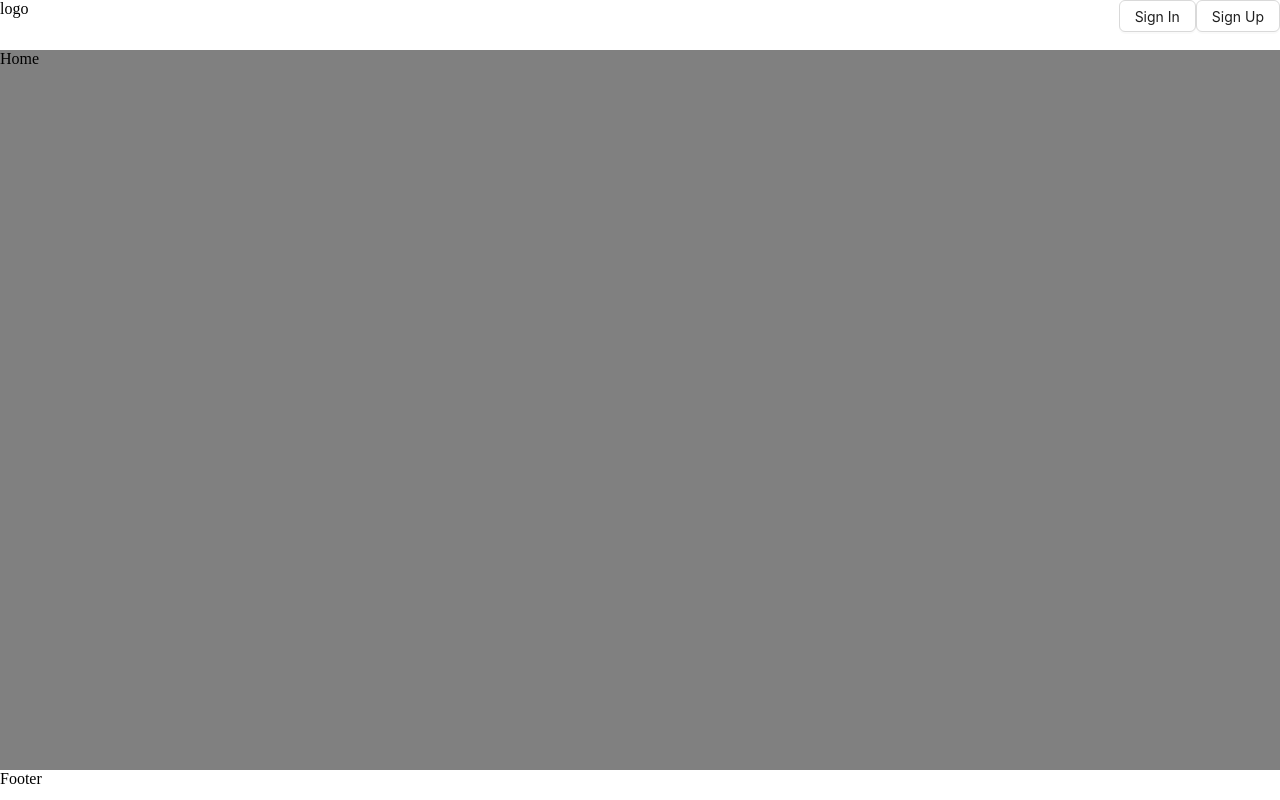
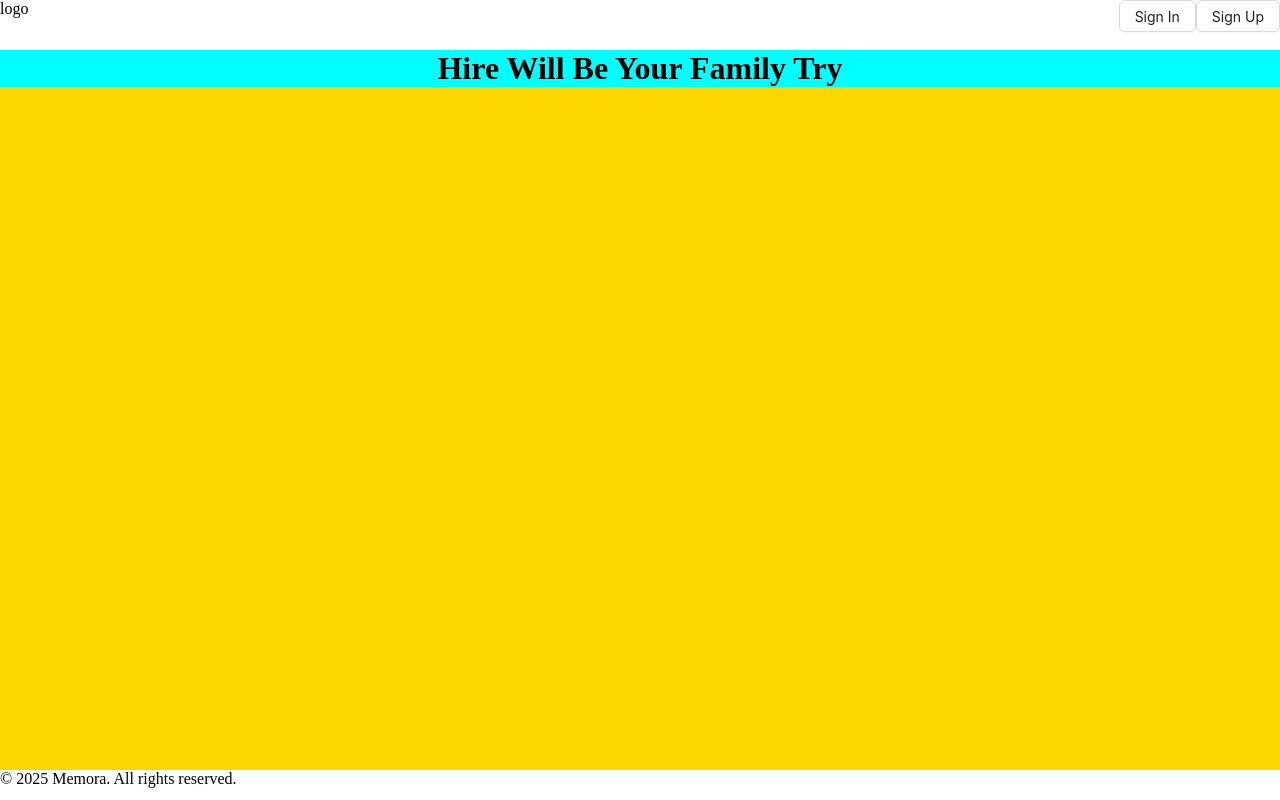
Before and after one commit to Nairi-Khachatryan/Memora, a React (Vite) app in the folder frontend/: page / in a window 1280 px wide. Built offline with nearby package versions, Linux system fonts and the light colour scheme.

Commit message:
add profile and home page styles

```diff
--- a/frontend/index.html
+++ b/frontend/index.html
@@ -3,7 +3,7 @@
   <head>
     <meta charset="UTF-8" />
     <meta name="viewport" content="width=device-width, initial-scale=1.0" />
-    <title>Focus</title>
+    <title>Memora</title>
   </head>
   <body>
     <div id="root"></div>
--- a/frontend/package.json
+++ b/frontend/package.json
@@ -14,6 +14,7 @@
     "antd": "^5.27.4",
     "react": "^19.1.1",
     "react-dom": "^19.1.1",
+    "react-icons": "^5.5.0",
     "react-redux": "^9.2.0",
     "react-router-dom": "^7.9.1",
     "redux": "^5.0.1",
--- /dev/null
+++ b/frontend/src/components/TextHoler.tsx
@@ -0,0 +1,13 @@
+import React from 'react';
+
+interface Props {
+  text: string;
+}
+
+export const TextHoler: React.FC<Props> = ({ text }) => {
+  return (
+    <div>
+      <div>{text}</div>
+    </div>
+  );
+};
--- /dev/null
+++ b/frontend/src/layout/footer/Footer.module.scss
@@ -0,0 +1,7 @@
+footer {
+  display: flex;
+  flex-direction: row;
+  align-items: center;
+  justify-content: center;
+  height: 40px;
+}
--- a/frontend/src/layout/footer/Footer.tsx
+++ b/frontend/src/layout/footer/Footer.tsx
@@ -1,8 +1,8 @@
 
 export const Footer = () => {
   return (
-    <div>
-      Footer
-    </div>
-  )
-}
+    <footer>
+      <p>&copy; 2025 Memora. All rights reserved.</p>
+    </footer>
+  );
+};
--- a/frontend/src/pages/auth/signIn/SignIn.tsx
+++ b/frontend/src/pages/auth/signIn/SignIn.tsx
@@ -28,6 +28,10 @@ export const SignIn: React.FC = () => {
   return (
     <>
       <div className={s.formContainer}>
+        <div>
+          <div>nairi.khachatryan357@gmail.com</div>
+          <div>qqqqqq</div>
+        </div>
         <Form
           form={form}
           name="basic"
--- /dev/null
+++ b/frontend/src/pages/home/Home.module.scss
@@ -0,0 +1,18 @@
+.homeContainer {
+  display: flex;
+  width: 100vw;
+  height: 90vh;
+  flex-direction: column;
+}
+
+.tryContainer {
+  background-color: gold;
+  width: 100vw;
+  height: 100vh
+}
+
+.homeHeader {
+  display: flex;
+  justify-content: center;
+  background-color: aqua;
+}
--- a/frontend/src/pages/home/Home.tsx
+++ b/frontend/src/pages/home/Home.tsx
@@ -1,8 +1,13 @@
+import s from './Home.module.scss';
 
 export const Home = () => {
   return (
-    <div>
-        Home
+    <div className={s.homeContainer}>
+      <div className={s.homeHeader}>
+        <h1>Hire Will Be Your Family Try</h1>
+      </div>
+      <div className={s.tryContainer}>
+      </div>
     </div>
-  )
-}
+  );
+};
--- /dev/null
+++ b/frontend/src/pages/profile/Profile.module.scss
@@ -0,0 +1,50 @@
+.profileContainer {
+  display: flex;
+  background-color: gray;
+  width: 100vw;
+  height: 90vh;
+  flex-direction: column;
+
+}
+.profileInfoSection {
+  background-color: rgb(160, 167, 167);
+  width: 100vw;
+  height: 500px;
+  display: flex;
+  flex-direction: row;
+  justify-content: space-between;
+  align-items: center;
+  padding: 15px;
+}
+.img {
+  width: 150px;
+  height: 150px;
+  border-radius: 50%;
+  background-color: gainsboro;
+  display: flex;
+  justify-content: center;
+  align-items: center;
+  margin-bottom: 10px;
+}
+
+.settngBlock {
+  width: 105px;
+  height: 100px;
+  display: flex;
+  flex-direction: column;
+  background-color: aquamarine;
+}
+
+.profileItem {
+  display: flex;
+  margin: 10px;
+  justify-content: space-between;
+  align-items: center;
+  font-size: 2rem;
+  width: 300px;
+}
+
+
+.blocks{
+  padding: 10px;
+}
--- a/frontend/src/pages/profile/Profile.tsx
+++ b/frontend/src/pages/profile/Profile.tsx
@@ -1,8 +1,46 @@
+import { Button } from 'antd';
+import { TextHoler } from '../../components/TextHoler';
+import s from './Profile.module.scss';
+import { IoCopyOutline } from 'react-icons/io5';
+import { IoCopy } from 'react-icons/io5';
 
 export const Profile = () => {
   return (
-    <div>
-      Profile
+    <div className={s.profileContainer}>
+      <div className={s.profileInfoSection}>
+        <div>
+          <span>
+            <div className={s.img}>img</div>
+          </span>
+          <span className={s.profileItem}>
+            <TextHoler text="firstName" />
+            <IoCopyOutline />
+          </span>
+          <span className={s.profileItem}>
+            <TextHoler text="lastName" />
+            <IoCopyOutline />
+          </span>
+          <span className={s.profileItem}>
+            <TextHoler text="Email" />
+            <IoCopyOutline />
+          </span>
+          <span className={s.profileItem}>
+            <TextHoler text="phone" />
+            <IoCopyOutline />
+          </span>
+          <span className={s.profileItem}>
+            <TextHoler text="ID.  " />
+            <IoCopyOutline />
+          </span>
+        </div>
+        <div className={s.settngBlock}>
+          <Button>Setting</Button>
+          <Button>Edit Profile</Button>
+        </div>
+      </div>
+      <div className={s.blocks}>
+        <Button>+ Add block</Button>
+      </div>
     </div>
-  )
-}
+  );
+};
```
Also changed, not shown: 1 other file (tests, documents, lock files or other folders).
